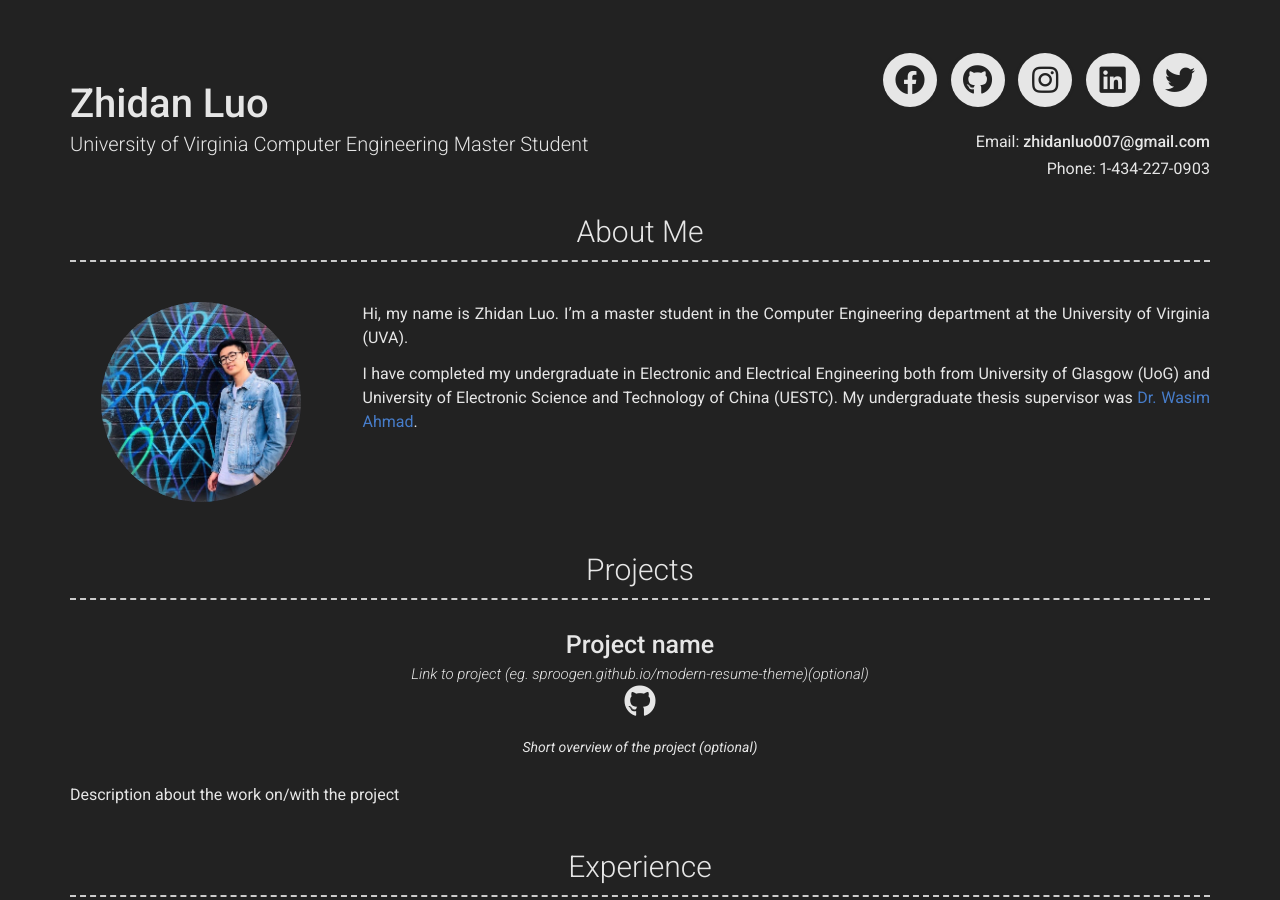
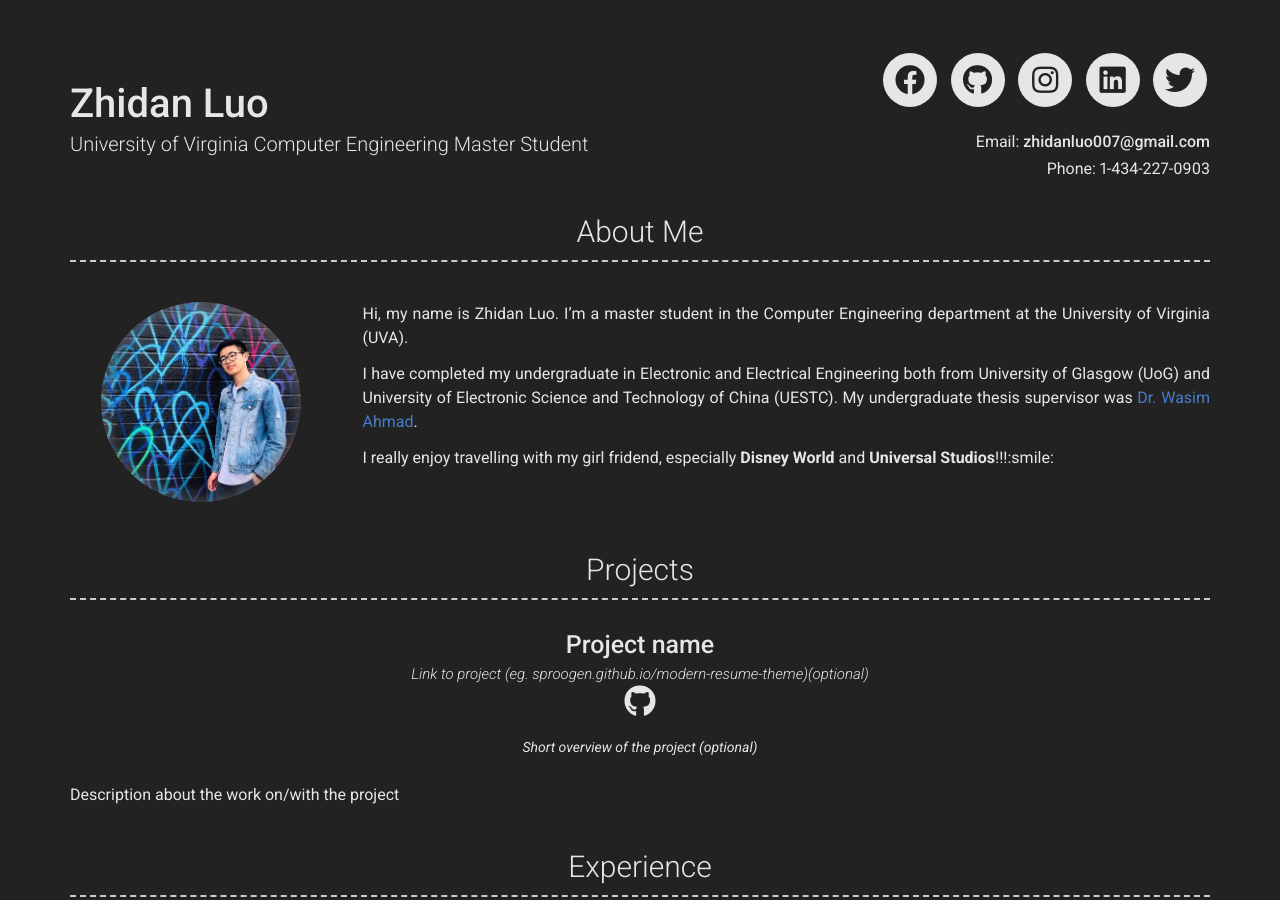
Before and after one commit to zhidanluo/zhidanluo.github.io, a Jekyll site: the page built from index.md, in a window 1280 px wide and 900 px high. Built offline with Jekyll 4.4.1, drawn with Linux system fonts in a browser that asks for light colours; nearby versions of some CDN libraries.

Commit message:
Update _config.yml

```diff
--- a/_config.yml
+++ b/_config.yml
@@ -51,6 +51,8 @@ about_content: | # this will include new lines to allow paragraphs
   and University of Electronic Science and Technology of China (UESTC). My undergraduate thesis supervisor was
   [Dr. Wasim Ahmad](https://www.gla.ac.uk/schools/engineering/staff/wasimahmad/#).<br/>
 
+  I really enjoy travelling with my girl fridend, especially **Disney World** and **Universal Studios**!!!:smile:
+
 # Projects Section
 # projects_title: Projects #(Use this to override about projects section title)
 
```
